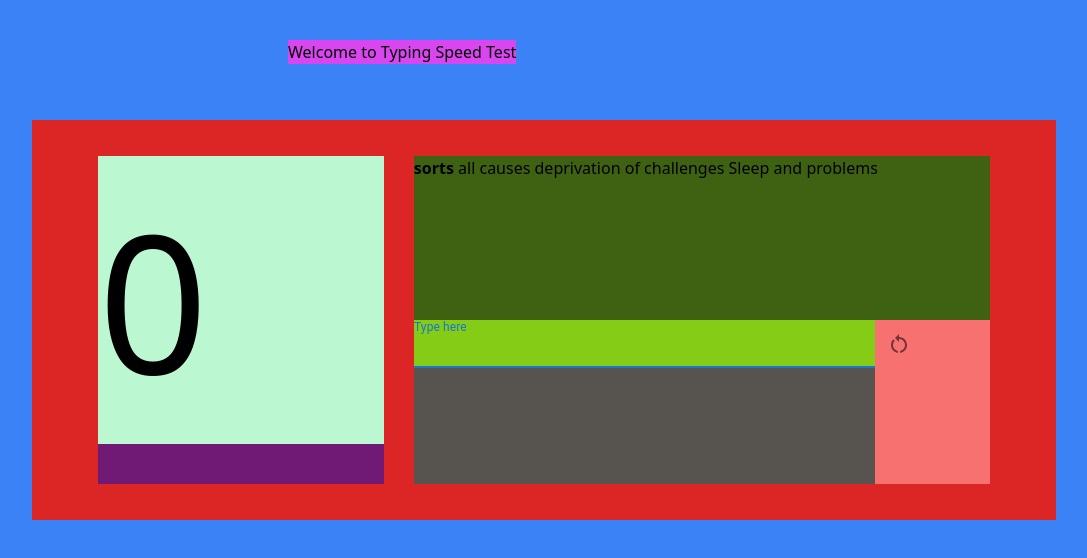
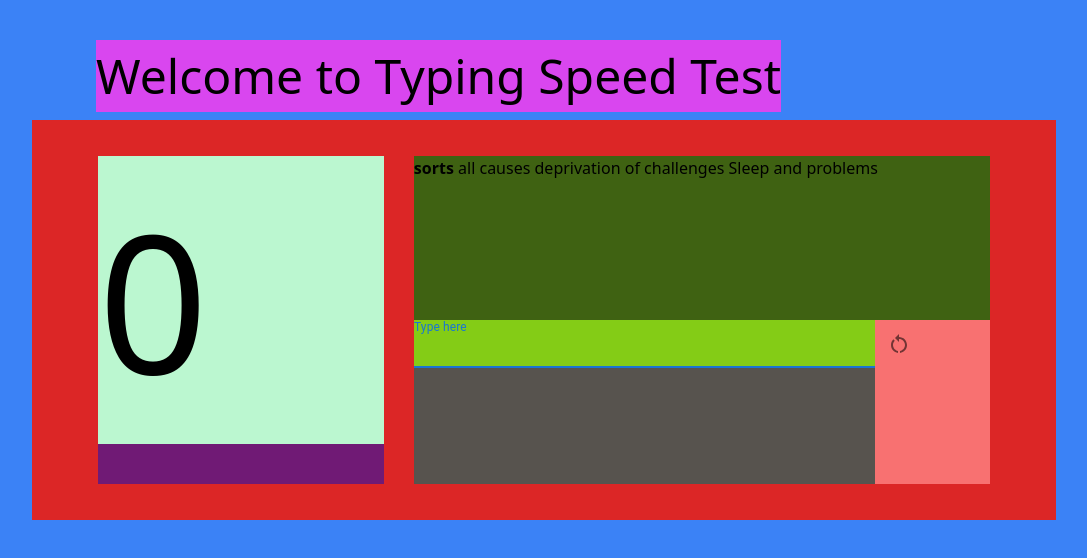
Before and after one commit to albert-dinh-01/TypingTest, a React (Create React App) app in the folder front/: page / in a window 1280 px wide. Shown: the top 558 px of the page, without its empty margins (96-1183 px from the left). Built offline with nearby package versions, Linux system fonts and the light colour scheme.

Commit message:
Increased the header text

```diff
--- a/front/src/components/WelcomeText/WelcomeText.tsx
+++ b/front/src/components/WelcomeText/WelcomeText.tsx
@@ -3,7 +3,7 @@ import React from "react";
 const WelcomeText = () => {
 	return (
 		<div
-			className="absolute bg-fuchsia-500 left-[30%] h-auto w-auto max-w-[40%] top-[5%] text-5xl"
+			className="absolute bg-fuchsia-500 left-[15%] h-auto w-auto top-[5%] text-[3rem]"
 			id="welcomeContainer"
 		>
 			<p className="" id="welcomeText">
```
